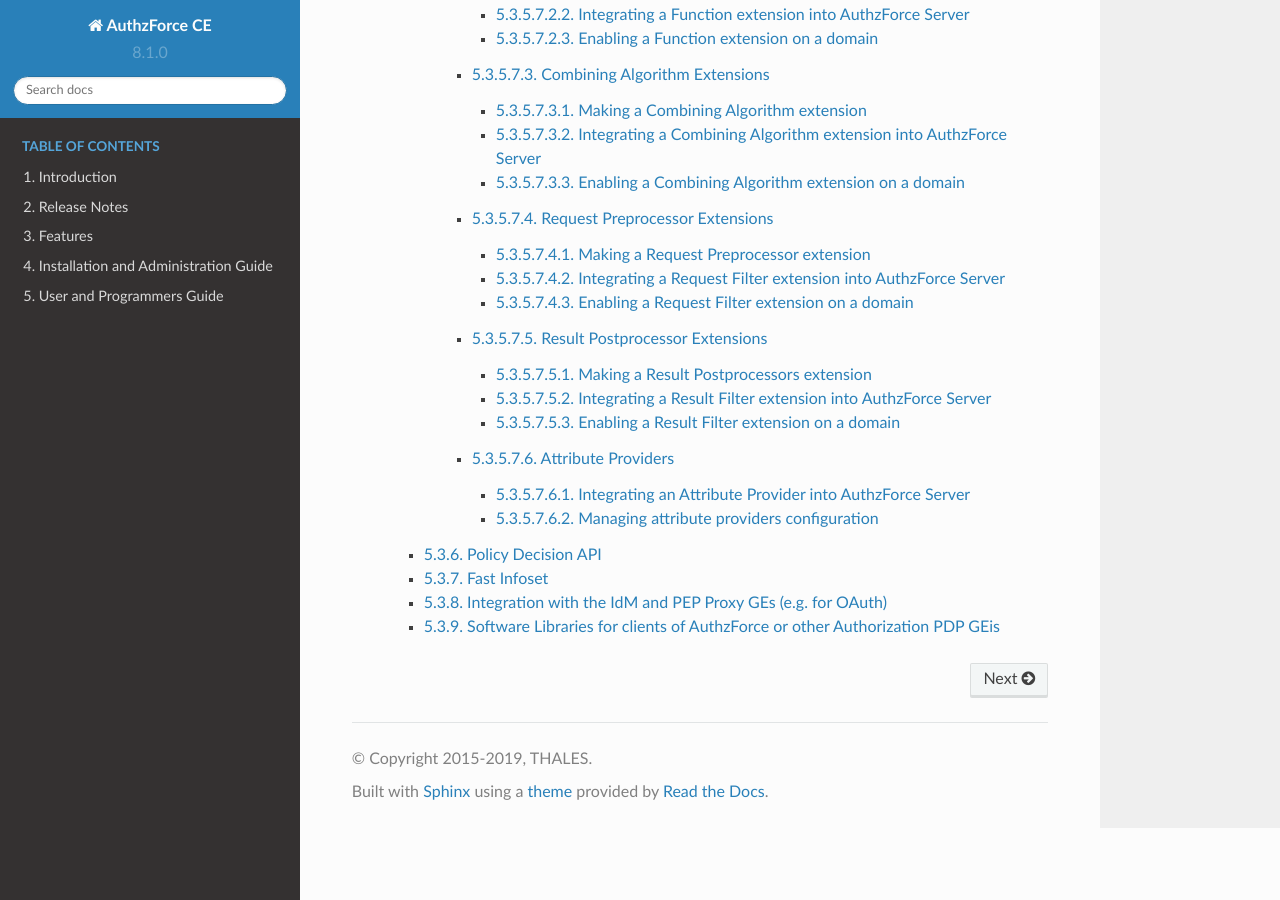
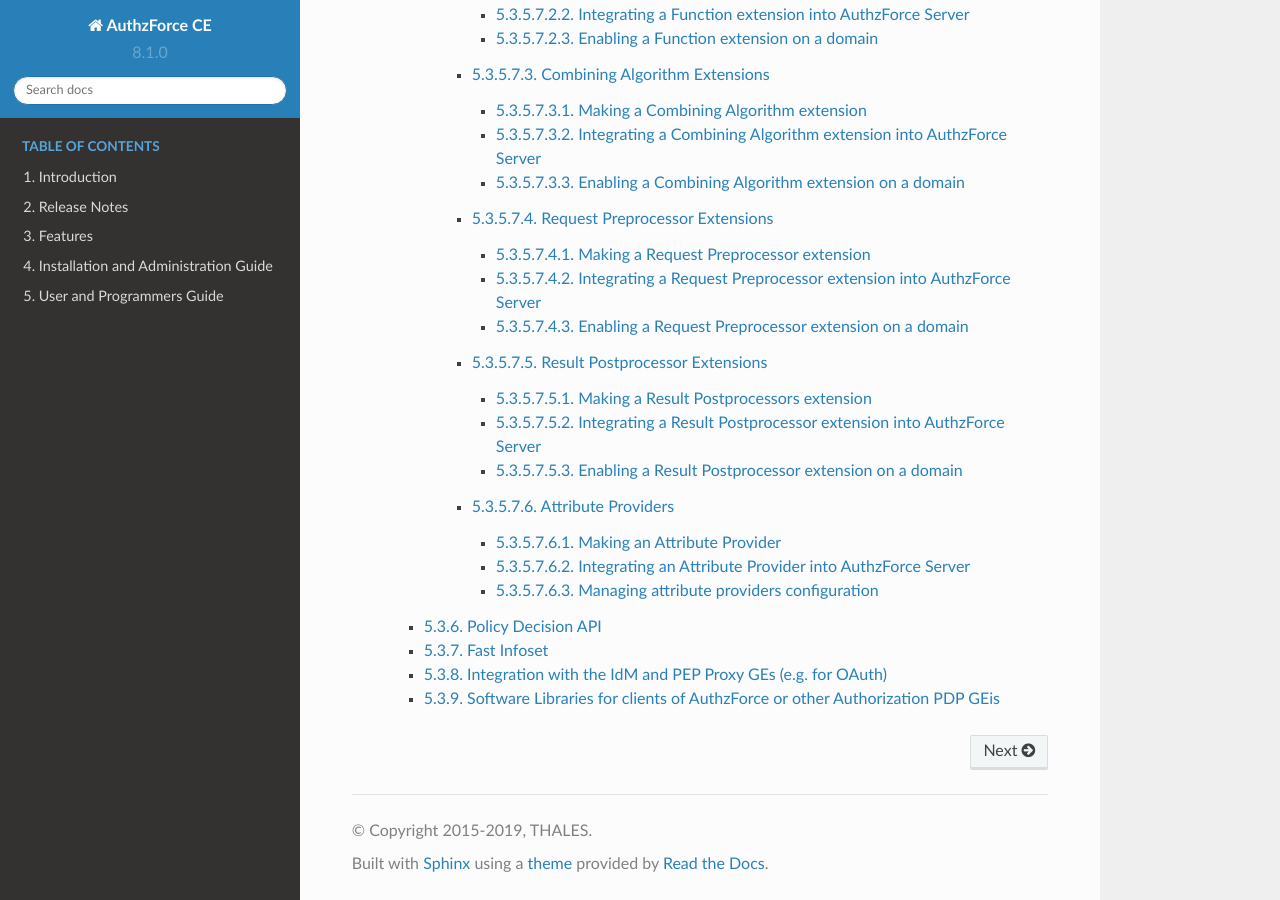
Before and after one commit to authzforce/fiware, a Sphinx documentation site: the page built from doc/index.rst, in a window 1280 px wide and 900 px high, scrolled down 2705 px. Built offline with Sphinx 7.4.7 and the Read the Docs theme 2.0.0, drawn with Linux system fonts in a browser that asks for light colours; formulas are drawn with MathJax 3.

Commit message:
Update UserAndProgrammersGuide.rst

````diff
--- a/doc/UserAndProgrammersGuide.rst
+++ b/doc/UserAndProgrammersGuide.rst
@@ -754,7 +754,7 @@
 As you can see, the GET response provides extra information such as:
 
 * ``lastModifiedTime``: the last time the PDP was reloaded (due to a change of root policy for instance);
-* ``applicablePolicies``: the actual root policy (``rootPolicyRef`` element) version selected for evaluation according to the ``rootPolicyRefExpression``, and any policy referenced from it ((``refPolicyRef`` elements) directly or indirectly via ``PolicySetIdReference``.
+* ``applicablePolicies``: the actual root policy (``rootPolicyRef`` element) version selected for evaluation according to the ``rootPolicyRefExpression``, and any policy referenced from it (``refPolicyRef`` elements) directly or indirectly via ``PolicySetIdReference``.
 
 The HTTP PUT request to update the PDP properties goes as follows:
 
@@ -896,24 +893,15 @@
 
 #. Create a Maven project with ``jar`` packaging type and following Maven dependency:
 
-   ```xml
-
-      ...
-      <dependencies>
-      ...
+   .. code-block:: xml
+      :linenos:
+
        <dependency>
         <groupId>org.ow2.authzforce</groupId>
         <artifactId>authzforce-ce-core-pdp-api</artifactId>
-        <!-- Make sure the version matches the one used by the `authzforce-ce-core-pdp-engine` version you are using.-->
         <version>15.3.0</version>
         <scope>provided<scope>
        </dependency>
-      ...
-      </dependencies>
-      ...
-   ```
-
-   **Make sure the version matches the one used by the `authzforce-ce-core-pdp-engine` version you are using.**
 
 #. A Function extension class must implement interface ``org.ow2.authzforce.core.pdp.api.func.Function``; and have a public no-argument constructor or no constructor.
    Instead of implementing this ``Function`` interface directly, you should extend one of the following ``Function`` sub-classes whenever possible, depending on your needs:
@@ -1088,7 +1076,7 @@
    You may use AuthzForce
    `SingleDecisionXacmlJaxbRequestPreprocessor.LaxVariantFactory (resp. SingleDecisionXacmlJaxbRequestPreprocessor.StrictVariantFactory) class <https://github.com/authzforce/core/blob/release-13.3.1/pdp-engine/src/main/java/org/ow2/authzforce/core/pdp/impl/io/SingleDecisionXacmlJaxbRequestPreprocessor.java>`_
    as an example for *-lax* (resp. *-strict*) request preprocessor.
-   This class implements the minimal XACML 3.0 Core-compliant request filter identified by
+   This class implements the minimal XACML 3.0 Core-compliant request preprocessor identified by
    ``urn:ow2:authzforce:feature:pdp:request-preproc:xacml-xml:default-lax`` (resp. ``urn:ow2:authzforce:feature:pdp:request-preproc:xacml-xml:default-strict``).
 
 #. When your implementation class is ready, create a text file ``org.ow2.authzforce.core.pdp.api.PdpExtension`` in
@@ -1098,18 +1086,18 @@
 
 #. Run Maven ``package`` to produce a JAR from the Maven project.
 
-Now you have a Request Filter extension ready for integration into AuthzForce Server, as explained in the next section.
-
-Integrating a Request Filter extension into AuthzForce Server
+Now you have a Request Preprocessor extension ready for integration into AuthzForce Server, as explained in the next section.
+
+Integrating a Request Preprocessor extension into AuthzForce Server
 ^^^^^^^^^^^^^^^^^^^^^^^^^^^^^^^^^^^^^^^^^^^^^^^^^^^^^^^^^^^^^
 
-This section assumes you have a Request Filter extension in form of a JAR, typically produced by the process described in the previous section. The steps to integrate the extension into the AuthzForce Server go as follows:
+This section assumes you have a Request Preprocessor extension in form of a JAR, typically produced by the process described in the previous section. The steps to integrate the extension into the AuthzForce Server go as follows:
 
 #. Make the JAR - and any extra dependency - visible from the AuthzForce webapp in Tomcat. One way to do it consists to copy the JAR (e.g. ``authzforce-ce-core-pdp-testutils-13.3.1.jar`` in our example) into ``/opt/authzforce-ce-server/webapp/WEB-INF/lib``. For other ways, please refer to `Tomcat HowTo <http://wiki.apache.org/tomcat/HowTo#How_do_I_add_JARs_or_classes_to_the_common_classloader_without_adding_them_to_.24CATALINA_HOME.2Flib.3F>`_.
 
 #. Finally, restart Tomcat to apply changes.
 
-Enabling a Request Filter extension on a domain
+Enabling a Request Preprocessor extension on a domain
 ^^^^^^^^^^^^^^^^^^^^^^^^^^^^^^^^^^^^^^^^^^^^^^^
 
 Once you have deployed the extension on Authzforce, following previous instructions, you are ready to enable it on a specific domain's PDP by updating the PDP properties with an enabled ``feature`` of type ``urn:ow2:authzforce:feature-type:pdp:request-preproc`` and value equal to the ID returned by the method ``getId()`` of the extension's factory implementation class. Please refer to `Policy Decision (PDP) Properties`_ for examples.
@@ -1136,16 +1124,11 @@
 
    .. code-block:: xml
 
-      ...
-      <dependencies>
        <dependency>
         <groupId>org.ow2.authzforce</groupId>
         <artifactId>authzforce-ce-core-pdp-api</artifactId>
         <version>15.3.0</version>
        </dependency>
-       ...
-      </dependencies>
-      ...
 
 #. Create a Java implementation class implementing interface *org.ow2.authzforce.core.pdp.api.DecisionResultPostprocessor*.
    This class must have a public no-argument constructor or no constructor.
@@ -1162,9 +1145,9 @@
 
 #. Run Maven ``package`` to produce a JAR from the Maven project.
 
-Now you have a Result Filter extension ready for integration into AuthzForce Server, as explained in the next section.
-
-Integrating a Result Filter extension into AuthzForce Server
+Now you have a Result Postprocessor extension ready for integration into AuthzForce Server, as explained in the next section.
+
+Integrating a Result Postprocessor extension into AuthzForce Server
 ^^^^^^^^^^^^^^^^^^^^^^^^^^^^^^^^^^^^^^^^^^^^^^^^^^^^^^^^^^^^
 
 This section assumes you have a Combining Algorithm extension in form of a JAR, typically produced by the process described in the previous section. You may use AuthzForce PDP Core Tests JAR if you only wish to test the examples in this documentation. This JAR is available on Maven Central: groupId= ``org.ow2.authzforce``, artifactId= ``authzforce-ce-core-pdp-testutils``, version= ``13.3.1``.
@@ -1175,7 +1158,7 @@
 
 #. Finally, restart Tomcat to apply changes.
 
-Enabling a Result Filter extension on a domain
+Enabling a Result Postprocessor extension on a domain
 ^^^^^^^^^^^^^^^^^^^^^^^^^^^^^^^^^^^^^^^^^^^^^^
 
 Once you have deployed the extension on Authzforce, following previous instructions, you are ready to enable it on a specific domain's PDP by updating the PDP properties with an enabled ``feature`` of type ``urn:ow2:authzforce:feature-type:pdp:result-postproc``. The following example enables Authzforce combined decision result postprocessor (implementing the feature ``urn:oasis:names:tc:xacml:3.0:profile:multiple:combined-decision`` from `XACML v3.0 Multiple Decision Profile Version 1.0`_ for testing) on the PDP, provided that the AuthzForce PDP Core Tests JAR has been deployed (see previous section):
@@ -1200,42 +1183,49 @@
 
 The API allows to manage PDP attribute providers. These are PDP extensions that enable the PDP to get attributes from other sources than PEPs' requests. Such sources may be remote services, databases, etc. The AuthzForce Server distribution does not provide attribute providers out of the box, but allows you to plug in custom-made one(s) from your own invention or from third parties. The AuthzForce project also provides a separate Attribute Provider example, for testing and documentation purposes only. If you wish to make your own attribute provider, read on the next section. If you wish to test the example provided by AuthzForce or have another one ready for use, you may jump to the section `Integrating an Attribute Provider into AuthzForce Server`_.
 
-# Making an Attribute Provider
-
-The steps to make your own PDP Attribute Provider extension for AuthzForce go as follows:
-
-1. Create a Maven project with `jar` packaging type.
-
-1. Create an XML schema file with `.xsd` extension in the `src/main/resources` folder of your Maven project. Make
-   sure this filename is potentially unique on a Java classpath, like your usual Java class names. One way to make sure
-   is to use a filename prefix following the same conventions as the
-   [Java package naming conventions](https://docs.oracle.com/javase/tutorial/java/package/namingpkgs.html). In this
-   schema file, define an XML type for your attribute provider configuration format. This type must extend
-   `AbstractAttributeProvider` from namespace `http://authzforce.github.io/xmlns/pdp/ext/3`. You may use the
-   [schema of AuthzForce TestAttributeProvider](https://github.com/authzforce/core/blob/develop/pdp-testutils/src/main/resources/org.ow2.authzforce.core.pdp.testutil.ext.xsd)
-   (used for AuthzForce unit tests only) as an example. In this example, the XSD filename is
-   `org.ow2.authzforce.core.pdp.testutil.ext.xsd` and the defined XML type extending `AbstractAttributeProvider` is
-   `TestAttributeProviderDescriptor`.
-
-1. Copy the files `bindings.xjb` and `catalog.xml`
-   from [AuthzForce source code](https://github.com/authzforce/core/tree/master/pdp-engine/src/main/jaxb) into the
-   `src/main/jaxb` folder (you have to create this folder first) of your Maven project.
-
-1. Add the following Maven dependency and build plugin configuration to your Maven POM:
-
-   ```xml
+Making an Attribute Provider
+^^^^^^^^^^^^^^^^^^^^^^^^^^^^^^^^
+
+The steps to make your own PDP Attribute Provider extension for
+AuthzForce go as follows:
+
+1. Create a Maven project with ``jar`` packaging type.
+
+2. Create an XML schema file with ``.xsd`` extension in the
+   ``src/main/resources`` folder of your Maven project. Make sure this
+   filename is potentially unique on a Java classpath, like your usual
+   Java class names. One way to make sure is to use a filename prefix
+   following the same conventions as the `Java package naming
+   conventions <https://docs.oracle.com/javase/tutorial/java/package/namingpkgs.html>`__.
+   In this schema file, define an XML type for your attribute provider
+   configuration format. This type must extend
+   ``AbstractAttributeProvider`` from namespace
+   ``http://authzforce.github.io/xmlns/pdp/ext/3``. You may use the
+   `schema of AuthzForce
+   TestAttributeProvider <https://github.com/authzforce/core/blob/release-13.3.1/pdp-testutils/src/main/resources/org.ow2.authzforce.core.pdp.testutil.ext.xsd>`__
+   (used for AuthzForce unit tests only) as an example. In this example,
+   the XSD filename is ``org.ow2.authzforce.core.pdp.testutil.ext.xsd``
+   and the defined XML type extending ``AbstractAttributeProvider`` is
+   ``TestAttributeProviderDescriptor``.
+
+3. Copy the files ``bindings.xjb`` and ``catalog.xml`` from `AuthzForce
+   source
+   code <https://github.com/authzforce/core/tree/release-13.3.1/pdp-engine/src/main/jaxb>`__
+   into the ``src/main/jaxb`` folder (you have to create this folder
+   first) of your Maven project.
+
+4. Add the following Maven dependency and build plugin configuration to
+   your Maven POM:
+
+   .. code-block:: xml
+      :linenos:
+
+      <dependency>
+       <groupId>org.ow2.authzforce</groupId>
+       <artifactId>authzforce-ce-core-pdp-api</artifactId>
+       <version>15.3.0</version> <scope>provided</scope>
+      </dependency>
       ...
-      <dependencies>
-       <dependency>
-        <groupId>org.ow2.authzforce</groupId>
-        <artifactId>authzforce-ce-core-pdp-api</artifactId>
-        <version>15.0.0</version>
-        <scope>provided</scope>
-       </dependency>
-       ...
-      </dependencies>
-      ...
-
       <build>
        ...
        <plugins>
@@ -1268,33 +1258,83 @@
        </plugins>
       </build>
       ...
-   ```
-
-1. Run Maven `generate-sources`. This will generate the JAXB-annotated class(es) from the XML schema into the
-   folder `target/generated-sources/xjc`, one of which corresponds to your attribute provider XML type defined in the
-   second step, therefore has the same name and also extends
-   `org.ow2.authzforce.xmlns.pdp.ext.AbstractAttributeProvider` class corresponding to `AbstractAttributeProvider`
-   type in the XML schema. For example, in the case of the AuthzForce *Test AttributeProvider* aforementioned, the corresponding generated class is
-   `org.ow2.authzforce.core.pdp.testutil.ext.xmlns.TestAttributeProviderDescriptor`. In your case and in general, we will refer to it as your *Attribute Provider Model class*.
-
-1. Create your Attribute Provider factory and concrete implementation class (as in the *Factory* design pattern). The factory class must be public, and extend
-   [CloseableNamedAttributeProvider.FactoryBuilder](https://javadoc.io/page/org.ow2.authzforce/authzforce-ce-core-pdp-api/latest/org/ow2/authzforce/core/pdp/api/CloseableNamedAttributeProvider.FactoryBuilder.html)`<APM>`, where `APM` stands for
-   your *Attribute Provider Model Class*; and the factory class must have a public no-argument constructor or no constructor. You may use the
-   [AuthzForce TestAttributeProvider implementation class](https://github.com/authzforce/core/blob/develop/pdp-testutils/src/main/java/org/ow2/authzforce/core/pdp/testutil/ext/TestAttributeProvider.java)
-   (used for AuthzForce unit tests only) as an example. In this example, the static nested class `Factory` is the one
-   extending `CloseableNamedAttributeProvider.FactoryBuilder<TestAttributeProviderDescriptor>`. Such a class has a factory
-   method `getInstance(APM config, ...)` (`getInstance(TestAttributeProviderDescriptor conf, ...)` in the example) that, from an
-   instance of your `APM` representing the XML input (`TestAttributeProviderDescriptor` in the example), creates an instance
-   of your Attribute Provider implementation class (`TestAttributeProvider` in the example). Indeed, your Attribute Provider implementation class must implement the interface  [CloseableNamedAttributeProvider](https://javadoc.io/page/org.ow2.authzforce/authzforce-ce-core-pdp-api/latest/org/ow2/authzforce/core/pdp/api/CloseableNamedAttributeProvider.html). To facilitate the implementation process,
-   instead of implementing this interface directly, you should extend [BaseNamedAttributeProvider](https://javadoc.io/page/org.ow2.authzforce/authzforce-ce-core-pdp-api/latest/org/ow2/authzforce/core/pdp/api/BaseNamedAttributeProvider.html) in your implementation class, whenever possible. This class already implements the required interface. There are cases where it is not possible; for instance, since [BaseNamedAttributeProvider](https://javadoc.io/page/org.ow2.authzforce/authzforce-ce-core-pdp-api/latest/org/ow2/authzforce/core/pdp/api/BaseNamedAttributeProvider.html) is an abstract class, if your implementation needs to extend another abstract class, you have no choice but to implement the interface directly, because a Java class cannot extend multiple abstract classes. In any case, as mandated by the interface, your implementation class must implement the method
-   `get(attributeFQN, datatype, context)` in charge of actually retrieving the extra attributes
-   (`TestAttributeProvider#get(...)` in the example). The `attributeFQN` identifies an XACML attribute's fully qualified name, i.e. category, ID and optional Issuer that the PDP is requesting from your attribute provider; the `datatype` is the expected attribute datatype; and `context` is the request context, including the content from the current XACML Request and possibly extra attributes retrieved so far by other Attribute Providers.
-
-1. When your Attribute Provider implementation class is ready, you create a configuration file to enable AuthzForce extension manager to discover this new extension dynamically at runtime. AuthzForce extension mechanism is based on [Java native extension mechanism](https://docs.oracle.com/javase/tutorial/ext/basics/spi.html#register-service-providers). In this regard, the [PdpExtension interface](http://javadoc.io/page/org.ow2.authzforce/authzforce-ce-core-pdp-api/latest/org/ow2/authzforce/core/pdp/api/PdpExtension.html) is the SPI, and your AttributeProvider implementation must be registered as one of the *Service Provider* for this SPI. In short, all you have to do is create a configuration file `org.ow2.authzforce.core.pdp.api.PdpExtension` in folder `src/main/resources/META-INF/services` (you may have to create the folder first) and put the fully qualified name of your implementation class on the first line of this file (or a new line if there are others already there), like in the
-   [example from AuthzForce source code](https://github.com/authzforce/core/blob/master/pdp-testutils/src/main/resources/META-INF/services/org.ow2.authzforce.core.pdp.api.PdpExtension). [More info](https://docs.oracle.com/javase/tutorial/ext/basics/spi.html#register-service-providers).
-
-
-1. Run Maven `package` to produce a JAR from the Maven project.
+
+5. Run Maven ``generate-sources``. This will generate the JAXB-annotated
+   class(es) from the XML schema into the folder
+   ``target/generated-sources/xjc``, one of which corresponds to your
+   attribute provider XML type defined in the second step, therefore has
+   the same name and also extends
+   ``org.ow2.authzforce.xmlns.pdp.ext.AbstractAttributeProvider`` class
+   corresponding to ``AbstractAttributeProvider`` type in the XML
+   schema. For example, in the case of the AuthzForce *Test
+   AttributeProvider* aforementioned, the corresponding generated class
+   is
+   ``org.ow2.authzforce.core.pdp.testutil.ext.xmlns.TestAttributeProviderDescriptor``.
+   In your case and in general, we will refer to it as your *Attribute
+   Provider Model class*.
+
+6. Create your Attribute Provider factory and concrete implementation
+   class (as in the *Factory* design pattern). The factory class must be
+   public, and extend
+   `CloseableNamedAttributeProvider.FactoryBuilder <https://javadoc.io/static/org.ow2.authzforce/authzforce-ce-core-pdp-api/15.3.0/org/ow2/authzforce/core/pdp/api/CloseableNamedAttributeProvider.FactoryBuilder.html>`__\ ``<APM>``,
+   where ``APM`` stands for your *Attribute Provider Model Class*; and
+   the factory class must have a public no-argument constructor or no
+   constructor. You may use the `AuthzForce TestAttributeProvider
+   implementation
+   class <https://github.com/authzforce/core/blob/release-13.3.1/pdp-testutils/src/main/java/org/ow2/authzforce/core/pdp/testutil/ext/TestAttributeProvider.java>`__
+   (used for AuthzForce unit tests only) as an example. In this example,
+   the static nested class ``Factory`` is the one extending
+   ``CloseableNamedAttributeProvider.FactoryBuilder<TestAttributeProviderDescriptor>``.
+   Such a class has a factory method ``getInstance(APM config, ...)``
+   (``getInstance(TestAttributeProviderDescriptor conf, ...)`` in the
+   example) that, from an instance of your ``APM`` representing the XML
+   input (``TestAttributeProviderDescriptor`` in the example), creates
+   an instance of your Attribute Provider implementation class
+   (``TestAttributeProvider`` in the example). Indeed, your Attribute
+   Provider implementation class must implement the interface
+   `CloseableNamedAttributeProvider <https://javadoc.io/static/org.ow2.authzforce/authzforce-ce-core-pdp-api/15.3.0/org/ow2/authzforce/core/pdp/api/CloseableNamedAttributeProvider.html>`__.
+   To facilitate the implementation process, instead of implementing
+   this interface directly, you should extend
+   `BaseNamedAttributeProvider <https://javadoc.io/static/org.ow2.authzforce/authzforce-ce-core-pdp-api/15.3.0/org/ow2/authzforce/core/pdp/api/BaseNamedAttributeProvider.html>`__
+   in your implementation class, whenever possible. This class already
+   implements the required interface. There are cases where it is not
+   possible; for instance, since
+   `BaseNamedAttributeProvider <https://javadoc.io/static/org.ow2.authzforce/authzforce-ce-core-pdp-api/15.3.0/org/ow2/authzforce/core/pdp/api/BaseNamedAttributeProvider.html>`__
+   is an abstract class, if your implementation needs to extend another
+   abstract class, you have no choice but to implement the interface
+   directly, because a Java class cannot extend multiple abstract
+   classes. In any case, as mandated by the interface, your
+   implementation class must implement the method
+   ``get(attributeFQN, datatype, context)`` in charge of actually
+   retrieving the extra attributes (``TestAttributeProvider#get(...)``
+   in the example). The ``attributeFQN`` identifies an XACML attribute's
+   fully qualified name, i.e. category, ID and optional Issuer that the
+   PDP is requesting from your attribute provider; the ``datatype`` is
+   the expected attribute datatype; and ``context`` is the request
+   context, including the content from the current XACML Request and
+   possibly extra attributes retrieved so far by other Attribute
+   Providers.
+
+7. When your Attribute Provider implementation class is ready, you
+   create a configuration file to enable AuthzForce extension manager to
+   discover this new extension dynamically at runtime. AuthzForce
+   extension mechanism is based on `Java native extension
+   mechanism <https://docs.oracle.com/javase/tutorial/ext/basics/spi.html#register-service-providers>`__.
+   In this regard, the `PdpExtension
+   interface <https://javadoc.io/static/org.ow2.authzforce/authzforce-ce-core-pdp-api/15.3.0/org/ow2/authzforce/core/pdp/api/PdpExtension.html>`__
+   is the SPI, and your AttributeProvider implementation must be
+   registered as one of the *Service Provider* for this SPI. In short,
+   all you have to do is create a configuration file
+   ``org.ow2.authzforce.core.pdp.api.PdpExtension`` in folder
+   ``src/main/resources/META-INF/services`` (you may have to create the
+   folder first) and put the fully qualified name of your implementation
+   class on the first line of this file (or a new line if there are
+   others already there), like in the `example from AuthzForce source
+   code <https://github.com/authzforce/core/blob/release-13.3.1/pdp-testutils/src/main/resources/META-INF/services/org.ow2.authzforce.core.pdp.api.PdpExtension>`__.
+   `More
+   info <https://docs.oracle.com/javase/tutorial/ext/basics/spi.html#register-service-providers>`__.
+
+8. Run Maven ``package`` to produce a JAR from the Maven project.
 
 Now you have an Attribute Provider extension ready for integration into AuthzForce Server, as explained in the next section.
 
````
Also changed, not shown: other parts of doc/UserAndProgrammersGuide.rst (+2 -5 lines).
